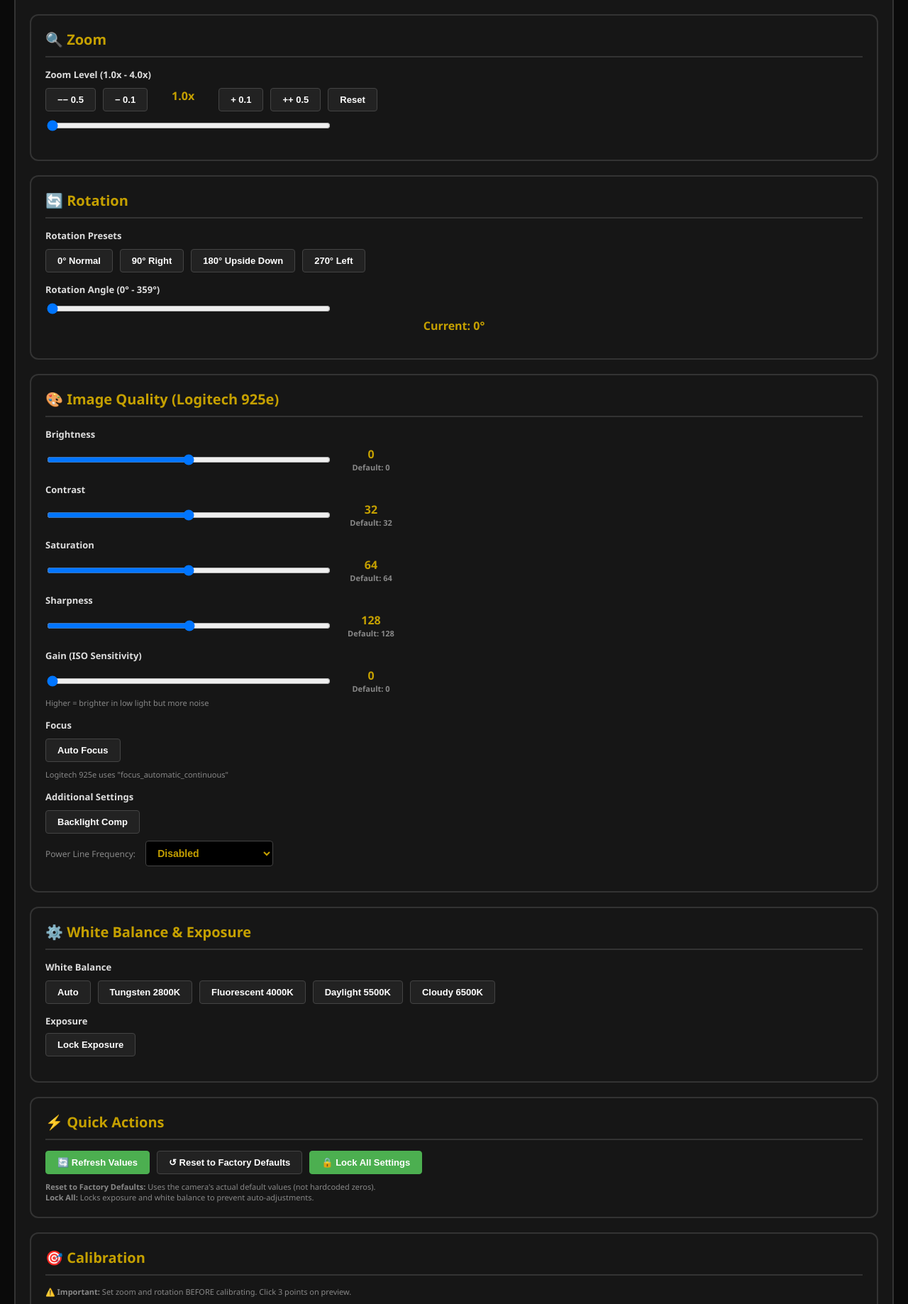
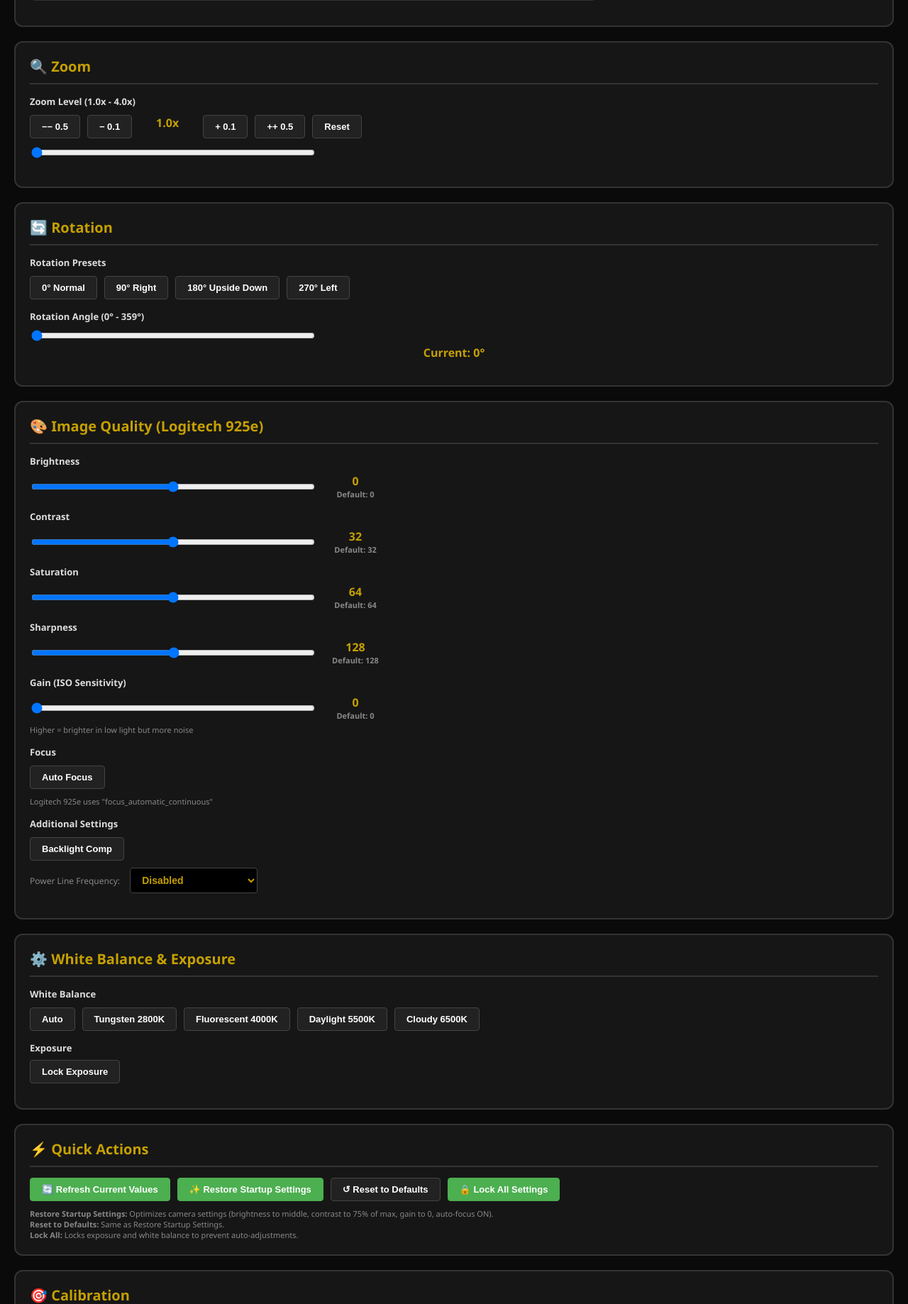
Before and after one commit to craigey/air-target-basic, a Flask app: page /camera in a window 1280 px wide. Shown: the part 966-2804 px from the top of the page at 71% size. Run offline with Flask 3, Linux system fonts and the light colour scheme; parts of the project's set-up code (start-up, migrations or seed data) failed here and were passed over.

Commit message:
Add files via upload

```diff
--- a/app.py
+++ b/app.py
@@ -183,6 +183,44 @@ def get_all_v4l2_controls(cam_id):
         return {}
 
 
+def get_focus_control_name(cam_id):
+    """
+    Detect which focus control name this camera uses.
+    Different cameras use different names:
+    - Logitech 925e uses 'focus_automatic_continuous'
+    - Some cameras use 'focus_auto'
+
+    Returns:
+        str: Control name ('focus_automatic_continuous' or 'focus_auto') or None if not supported
+    """
+    controls = get_all_v4l2_controls(cam_id)
+
+    # Check for Logitech-style control first
+    if 'focus_automatic_continuous' in controls:
+        return 'focus_automatic_continuous'
+    elif 'focus_auto' in controls:
+        return 'focus_auto'
+    else:
+        return None
+
+
+def check_focus_controls(cam_id):
+    """
+    Check which focus controls are available on this camera.
+
+    Returns:
+        dict: Available focus controls and their info
+    """
+    controls = get_all_v4l2_controls(cam_id)
+    focus_controls = {}
+
+    for key in ['focus_auto', 'focus_automatic_continuous', 'focus_absolute']:
+        if key in controls:
+            focus_controls[key] = controls[key]
+
+    return focus_controls
+
+
 @app.route("/")
 def index():
     return render_template("index.html")
@@ -273,13 +311,22 @@ def toggle_heat():
 @app.route("/heatmap_status")
 def heatmap_status():
     """Get heatmap status."""
-    from heatmap import is_heatmap_enabled, get_heatmap
-    heatmap_data = get_heatmap()
-    has_data = heatmap_data is not None and heatmap_data.max() > 0
-    return jsonify({
-        "enabled": is_heatmap_enabled(),
-        "has_data": has_data
-    })
+    try:
+        from heatmap import is_heatmap_enabled, get_heatmap
+        enabled = is_heatmap_enabled()
+
+        heatmap_data = get_heatmap()
+        has_data = False
+        if heatmap_data is not None:
+            has_data = bool(heatmap_data.max() > 0)  # Convert numpy.bool_ to Python bool
+
+        return jsonify({
+            "enabled": bool(enabled),  # Ensure Python bool
+            "has_data": bool(has_data)  # Ensure Python bool
+        })
+    except Exception as e:
+        print(f"❌ Heatmap status error: {e}")
+        return jsonify({"enabled": False, "has_data": False})
 
 
 @app.route("/reset_heatmap")
@@ -473,52 +520,116 @@ def get_white_balance_status(cam_id):
 
 @app.route("/optimize_camera/<int:cam_id>")
 def optimize_camera_route(cam_id):
-    """Auto-optimize camera settings."""
-    optimize_camera_settings(cam_id)
-    return jsonify({"success": True})
+    """Optimize camera settings to safe defaults within actual ranges."""
+    try:
+        # Get actual camera ranges
+        controls = get_all_v4l2_controls(cam_id)
+
+        # Set v4l2 controls to safe values WITHIN camera's actual ranges
+        # Brightness: 0 is middle of -64 to 64 range (safe for all cameras)
+        if 'brightness' in controls:
+            brightness_val = 0  # Middle of typical -64 to 64 range
+            brightness_val = max(controls['brightness']['min'],
+                               min(controls['brightness']['max'], brightness_val))
+            set_v4l2_control(cam_id, "brightness", brightness_val)
+            print(f"📋 Brightness set to {brightness_val} (range: {controls['brightness']['min']}-{controls['brightness']['max']})")
+
+        # Contrast: 75% of max (high but not maxed)
+        if 'contrast' in controls:
+            max_contrast = controls['contrast']['max']
+            contrast_val = int(max_contrast * 0.75)  # 75% of max
+            contrast_val = max(controls['contrast']['min'],
+                             min(controls['contrast']['max'], contrast_val))
+            set_v4l2_control(cam_id, "contrast", contrast_val)
+            print(f"📋 Contrast set to {contrast_val} (75% of max {max_contrast})")
+
+        # Gain: minimum for best quality
+        set_v4l2_control(cam_id, "gain", 0)
+
+        # Enable auto-focus (not disable!)
+        focus_control_name = get_focus_control_name(cam_id)
+        if focus_control_name:
+            set_v4l2_control(cam_id, focus_control_name, 1)  # 1 = AUTO-FOCUS ON
+            print(f"✅ Auto-focus ENABLED using {focus_control_name}")
+
+        # Also run the OpenCV optimization
+        optimize_camera_settings(cam_id)
+
+        return jsonify({
+            "success": True,
+            "message": "Camera optimized with safe values"
+        })
+    except Exception as e:
+        print(f"❌ Optimize camera error: {e}")
+        return jsonify({
+            "success": False,
+            "message": f"Failed to optimize: {str(e)}"
+        }), 500
 
 
 # ========== V4L2 Camera Control Endpoints ==========
 
 @app.route("/get_camera_controls/<int:cam_id>")
 def get_camera_controls(cam_id):
-    """Get all camera controls with proper defaults."""
-    controls = {}
+    """Get all camera controls with fixed defaults and focus control detection."""
+    try:
+        controls = get_all_v4l2_controls(cam_id)
 
-    # Define controls to fetch with safe defaults
-    control_list = {
-        "brightness": {"min": -64, "max": 64, "default": 0},
-        "contrast": {"min": 0, "max": 64, "default": 32},
-        "saturation": {"min": 0, "max": 128, "default": 64},
-        "hue": {"min": -40, "max": 40, "default": 0},
-        "white_balance_temperature_auto": {"min": 0, "max": 1, "default": 1},
-        "gamma": {"min": 72, "max": 500, "default": 100},
-        "gain": {"min": 0, "max": 255, "default": 0},
-        "power_line_frequency": {"min": 0, "max": 2, "default": 2},
-        "sharpness": {"min": 0, "max": 255, "default": 128},
-        "backlight_compensation": {"min": 0, "max": 1, "default": 0},
-        "exposure_auto": {"min": 0, "max": 3, "default": 3},
-        "exposure_absolute": {"min": 1, "max": 5000, "default": 166},
-        "focus_auto": {"min": 0, "max": 1, "default": 1},
-        "focus_absolute": {"min": 0, "max": 255, "default": 0}
-    }
+        # STARTUP OPTIMIZATION VALUES (what the camera is set to when app starts)
+        # These are the "good" defaults that match optimize_camera_settings()
+        startup_values = {
+            'brightness': 128,    # Middle of 0-255
+            'contrast': 150,      # High for pellet visibility
+            'saturation': 64,     # Middle
+            'sharpness': 128,     # Middle
+            'gain': 0,            # Minimum for quality
+        }
 
-    # Get actual values from camera
-    for control, fallback in control_list.items():
-        info = get_v4l2_control_info(cam_id, control)
-        if info.get("supported"):
-            controls[control] = info
-        else:
-            # Use fallback values if control not supported
-            controls[control] = {
-                "min": fallback["min"],
-                "max": fallback["max"],
-                "default": fallback["default"],
-                "value": fallback["default"],
-                "supported": False
-            }
+        # Fix invalid defaults (like -8193, 57343 which are V4L2 driver bugs)
+        for control_name, control_info in controls.items():
+            default = control_info.get('default', 0)
+            min_val = control_info.get('min', 0)
+            max_val = control_info.get('max', 255)
 
-    return jsonify(controls)
+            # Detect invalid defaults (outside valid range)
+            if default < min_val or default > max_val:
+                # Use startup optimization values if available, otherwise calculate middle
+                if control_name in startup_values:
+                    control_info['default'] = startup_values[control_name]
+                    print(f"⚠️  Using startup value for {control_name}: {startup_values[control_name]} (factory default {default} was invalid)")
+                elif control_name in ['brightness', 'hue']:
+                    control_info['default'] = 0  # Centered
+                elif control_name == 'contrast':
+                    control_info['default'] = 32  # Typical middle value
+                elif control_name == 'saturation':
+                    control_info['default'] = 64  # Typical middle value
+                elif control_name == 'sharpness':
+                    control_info['default'] = 128  # Middle of 0-255
+                elif control_name == 'gain':
+                    control_info['default'] = 0  # Minimum for best quality
+                elif control_name in ['white_balance_temperature']:
+                    control_info['default'] = 4000  # Typical daylight
+                else:
+                    # For unknown controls, use middle of range
+                    control_info['default'] = (max_val - min_val) // 2 + min_val
+
+                print(f"⚠️  Fixed invalid default for {control_name}: {default} → {control_info['default']}")
+            elif control_name in startup_values:
+                # Even if factory default is valid, show our optimized startup value as the "recommended" default
+                control_info['startup_optimized'] = startup_values[control_name]
+
+        # Add focus control detection info
+        focus_control_name = get_focus_control_name(cam_id)
+        controls["_focus_control_name"] = focus_control_name
+
+        # Add focus controls availability
+        focus_info = check_focus_controls(cam_id)
+        controls["_focus_controls"] = focus_info
+
+        return jsonify(controls)
+    except Exception as e:
+        print(f"❌ Get controls error: {e}")
+        return jsonify({"error": str(e)}), 500
 
 
 @app.route("/set_brightness/<int:cam_id>/<int:value>")
@@ -600,9 +711,39 @@ def set_exposure_absolute(cam_id, value):
 
 @app.route("/set_focus_auto/<int:cam_id>/<int:value>")
 def set_focus_auto(cam_id, value):
-    """Set auto focus (0=Manual, 1=Auto)."""
-    success = set_v4l2_control(cam_id, "focus_auto", value)
-    return jsonify({"success": success, "value": value})
+    """Set auto focus using correct control name for this camera."""
+    try:
+        # Detect which control name to use
+        control_name = get_focus_control_name(cam_id)
+
+        if control_name is None:
+            return jsonify({
+                "success": False,
+                "error": "Auto-focus not supported on this camera"
+            }), 404
+
+        # Set the control
+        success = set_v4l2_control(cam_id, control_name, value)
+
+        if success:
+            print(f"✅ Auto-focus {'enabled' if value else 'disabled'} using {control_name}")
+            return jsonify({
+                "success": True,
+                "focus_auto": bool(value),
+                "control_name": control_name
+            })
+        else:
+            return jsonify({
+                "success": False,
+                "error": f"Failed to set {control_name}"
+            }), 500
+
+    except Exception as e:
+        print(f"❌ Focus auto error: {e}")
+        return jsonify({
+            "success": False,
+            "error": str(e)
+        }), 500
 
 
 @app.route("/set_focus/<int:cam_id>/<int:value>")
@@ -614,27 +755,71 @@ def set_focus(cam_id, value):
 
 @app.route("/reset_camera_controls/<int:cam_id>")
 def reset_camera_controls(cam_id):
-    """Reset all camera controls to their factory defaults."""
+    """Reset camera controls to safe defaults within actual camera ranges."""
     try:
         controls = get_all_v4l2_controls(cam_id)
-        success_count = 0
 
+        # IMPORTANT: Use values that are WITHIN the actual camera's ranges!
+        # Logitech 925e has: brightness (-64 to 64), contrast (0 to 64)
+        # These values are calculated to work across different camera models
+        startup_optimized_defaults = {
+            'brightness': 0,           # Middle of typical -64 to 64 range (safer than 128!)
+            'contrast': 48,            # High but within 0-64 range (not 150!)
+            'saturation': 64,          # Middle of 0-128 range
+            'sharpness': 128,          # Middle of 0-255 range
+            'gain': 0,                 # Minimum gain for best quality
+            'exposure_absolute': 166,  # Common default
+            'white_balance_temperature': 4000,  # Daylight
+            'power_line_frequency': 2, # 60Hz (use 1 for 50Hz)
+            'backlight_compensation': 0,  # Off
+            'hue': 0                   # Centered
+        }
+
+        # For focus controls, ENABLE auto-focus (not disable!)
+        focus_control_name = get_focus_control_name(cam_id)
+        if focus_control_name:
+            startup_optimized_defaults[focus_control_name] = 1  # Auto-focus ON
+
+        reset_count = 0
         for control_name, control_info in controls.items():
-            default_value = control_info.get("default")
-            if default_value is not None:
-                if set_v4l2_control(cam_id, control_name, default_value):
-                    success_count += 1
+            default = control_info.get("default", 0)
+            min_val = control_info.get("min", 0)
+            max_val = control_info.get("max", 255)
+
+            # Decide which default to use
+            if control_name in startup_optimized_defaults:
+                # Use our safe default, but clamp to actual range
+                target_value = startup_optimized_defaults[control_name]
+                target_value = max(min_val, min(max_val, target_value))
+                print(f"📋 Using safe value for {control_name}: {target_value} (range: {min_val}-{max_val})")
+            elif default < min_val or default > max_val:
+                # Factory default is invalid, calculate middle of range
+                target_value = (max_val - min_val) // 2 + min_val
+                print(f"⚠️  Invalid factory default for {control_name}, using middle: {target_value}")
+            else:
+                # Factory default is valid, use it
+                target_value = default
+
+            # Double-check clamping
+            target_value = max(min_val, min(max_val, target_value))
+
+            # Set the control
+            if set_v4l2_control(cam_id, control_name, target_value):
+                reset_count += 1
+
+        print(f"✅ Reset {reset_count} controls to safe defaults")
 
         return jsonify({
             "success": True,
-            "message": f"Reset {success_count} controls to defaults",
-            "count": success_count
+            "message": f"Reset {reset_count} controls to safe defaults",
+            "count": reset_count
         })
     except Exception as e:
+        print(f"❌ Reset controls error: {e}")
         return jsonify({
             "success": False,
             "message": f"Failed to reset: {str(e)}"
-        })
+        }), 500
 
 
 # ========== Lane Name Management ==========
--- a/templates/camera.html
+++ b/templates/camera.html
@@ -28,7 +28,8 @@
     .btn-group { display: flex; gap: 10px; flex-wrap: wrap; margin: 10px 0; }
     .btn-small { padding: 8px 16px; font-size: 13px; background: #222; color: #fff; border: 1px solid #444; border-radius: 4px; cursor: pointer; font-weight: 700; transition: all 0.2s; }
     .btn-small:hover { background: #333; }
-    .btn-small.active { background: #4CAF50; border-color: #4CAF50; color: #fff; }
+    .btn-small.active { background: #4CAF50; border-color: #4CAF50; color: #fff; box-shadow: 0 0 10px rgba(76, 175, 80, 0.5); }
+    .btn-small.inactive { background: #f44336; border-color: #f44336; color: #fff; box-shadow: 0 0 10px rgba(244, 67, 54, 0.5); }
     .btn-small.locked { background: #f44336; border-color: #f44336; }
     .btn-primary { background: #4CAF50; border-color: #4CAF50; }
     .btn-primary:hover { background: #45a049; }
@@ -67,19 +68,12 @@
   <div class="section">
     <div class="section-header">📹 Select Camera</div>
     <div class="form-group">
-      <label class="form-label">Focus</label>
-      <div class="btn-group">
-        <button class="btn-small" id="focusAutoBtn" onclick="toggleAutoFocus()">Auto Focus</button>
+      <label class="form-label">Camera Selection</label>
+      <select id="cameraSelect" class="slider" onchange="changeCamera()">
+        <!-- Populated dynamically -->
+      </select>
+      <div class="form-help">Select which camera to configure</div>
     </div>
-      <div id="manualFocusGroup" class="slider-group" style="display: none; margin-top: 10px;">
-        <input type="range" id="focusSlider" class="slider" min="0" max="255" value="0" oninput="setFocus(this.value)">
-        <div class="value-display">
-          <span id="focusValue">0</span>
-          <small>Range: <span id="focusMin">0</span>-<span id="focusMax">255</span></small>
-          <small style="display: block;">Default: <span id="focusDefault">0</span></small>
-        </div>
-      </div>
-      <div class="form-help">Auto-focus recommended for best results. Disable only if you need manual control.</div>
   </div>
 
   <div class="section">
@@ -239,12 +233,14 @@
   <div class="section">
     <div class="section-header">⚡ Quick Actions</div>
     <div class="btn-group">
-      <button class="btn-small btn-primary" onclick="loadCameraControls()">🔄 Refresh Values</button>
-      <button class="btn-small" onclick="resetCameraToDefaults()">↺ Reset to Factory Defaults</button>
+      <button class="btn-small btn-primary" onclick="loadCameraControls()">🔄 Refresh Current Values</button>
+      <button class="btn-small btn-primary" onclick="restoreStartupSettings()">✨ Restore Startup Settings</button>
+      <button class="btn-small" onclick="resetCameraToDefaults()">↺ Reset to Defaults</button>
       <button class="btn-small btn-primary" onclick="lockAllSettings()">🔒 Lock All Settings</button>
     </div>
     <div class="form-help">
-      <strong>Reset to Factory Defaults:</strong> Uses the camera's actual default values (not hardcoded zeros).<br>
+      <strong>Restore Startup Settings:</strong> Optimizes camera settings (brightness to middle, contrast to 75% of max, gain to 0, auto-focus ON).<br>
+      <strong>Reset to Defaults:</strong> Same as Restore Startup Settings.<br>
       <strong>Lock All:</strong> Locks exposure and white balance to prevent auto-adjustments.
     </div>
   </div>
@@ -291,11 +287,26 @@ window.onload = function() {
 async function initCameras() {
   try {
     const response = await fetch('/camera_urls');
+    if (!response.ok) {
+      throw new Error(`HTTP ${response.status}`);
+    }
+
     const data = await response.json();
-    allCameras = data.cameras;
+    allCameras = data.cameras || [];
 
     const select = document.getElementById('cameraSelect');
+    if (!select) {
+      console.warn('Camera select element not found');
+      return;
+    }
+
     select.innerHTML = '';
+
+    if (allCameras.length === 0) {
+      // No cameras configured, use default
+      allCameras = [{camera_id: 0, lane: 'Lane 1'}];
+    }
+
     allCameras.forEach(cam => {
       const option = document.createElement('option');
       const camNum = cam.camera_id + 1;
@@ -309,7 +320,16 @@ async function initCameras() {
       changeCamera();
     }
   } catch (err) {
-    showToast('Failed to load cameras', 'error');
+    console.error('Failed to load cameras:', err);
+    // Don't show toast - it's annoying and cameras still work
+    // Use fallback to camera 0
+    allCameras = [{camera_id: 0, lane: 'Lane 1'}];
+    currentCamera = 0;
+
+    const select = document.getElementById('cameraSelect');
+    if (select) {
+      select.innerHTML = '<option value="0">Camera 1</option>';
+    }
   }
 }
 
@@ -416,21 +436,31 @@ async function loadCameraControls() {
     updateSlider('sharpnessSlider', 'sharpnessValue', 'sharpnessDefault', controls.sharpness);
     updateSlider('gainSlider', 'gainValue', 'gainDefault', controls.gain);
 
-    // FIX: Initialize auto-focus button state correctly
-    const focusAutoControl = controls.focus_auto || controls.focus_automatic_continuous;
-    if (focusAutoControl && focusAutoControl.value === 1) {
-      // Auto-focus is enabled
-      document.getElementById('focusAutoBtn').classList.add('active');
+    // Initialize auto-focus button state from camera using detected control name
+    const focusControlName = controls._focus_control_name;
+    let focusAutoEnabled = false;
+
+    if (focusControlName && controls[focusControlName]) {
+      focusAutoEnabled = controls[focusControlName].value === 1;
+    }
+
+    const focusBtn = document.getElementById('focusAutoBtn');
+    if (focusBtn) {
+      if (focusAutoEnabled) {
+        // Auto-focus is ON - button should be GREEN
+        focusBtn.classList.add('active');
+        focusBtn.classList.remove('inactive');
         autoFocusEnabled = true;
         document.getElementById('manualFocusGroup').style.display = 'none';
       } else {
-      // Manual focus mode
-      document.getElementById('focusAutoBtn').classList.remove('active');
+        // Auto-focus is OFF - button should be RED
+        focusBtn.classList.remove('active');
+        focusBtn.classList.add('inactive');
         autoFocusEnabled = false;
         document.getElementById('manualFocusGroup').style.display = 'flex';
 
         // Set focus slider range from actual camera capabilities
-      if (controls.focus_absolute && controls.focus_absolute.supported) {
+        if (controls.focus_absolute) {
           const focusSlider = document.getElementById('focusSlider');
           if (focusSlider) {
             focusSlider.min = controls.focus_absolute.min;
@@ -441,11 +471,14 @@ async function loadCameraControls() {
           const focusValue = document.getElementById('focusValue');
           if (focusValue) focusValue.textContent = controls.focus_absolute.value;
 
-        // Update focus range display if you have these elements
+          // Update focus range display
           const focusMin = document.getElementById('focusMin');
           const focusMax = document.getElementById('focusMax');
+          const focusDefault = document.getElementById('focusDefault');
           if (focusMin) focusMin.textContent = controls.focus_absolute.min;
           if (focusMax) focusMax.textContent = controls.focus_absolute.max;
+          if (focusDefault) focusDefault.textContent = controls.focus_absolute.default;
+        }
       }
     }
 
@@ -564,18 +597,36 @@ async function toggleAutoFocus() {
   const manualGroup = document.getElementById('manualFocusGroup');
 
   try {
-    await fetch(`/set_focus_auto/${currentCamera}/${autoFocusEnabled ? 1 : 0}`);
+    const response = await fetch(`/set_focus_auto/${currentCamera}/${autoFocusEnabled ? 1 : 0}`);
+    const result = await response.json();
 
+    if (result.success) {
       if (autoFocusEnabled) {
+        // Auto-focus ON - GREEN button
         btn.classList.add('active');
+        btn.classList.remove('inactive');
         manualGroup.style.display = 'none';
         showToast('Auto-focus enabled', 'success');
       } else {
+        // Auto-focus OFF - RED button
         btn.classList.remove('active');
+        btn.classList.add('inactive');
         manualGroup.style.display = 'flex';
+
+        // Reload controls to get updated focus slider range
+        loadCameraControls();
+
         showToast('Manual focus enabled', 'success');
       }
+    } else {
+      // API call failed, revert state
+      autoFocusEnabled = !autoFocusEnabled;
+      showToast(result.error || 'Failed to toggle auto-focus', 'error');
+    }
   } catch (err) {
+    // Network error, revert state
+    autoFocusEnabled = !autoFocusEnabled;
+    console.error('Auto-focus toggle error:', err);
     showToast('Failed to toggle auto-focus', 'error');
   }
 }
@@ -617,7 +668,7 @@ async function setPowerLineFreq(value) {
 }
 
 async function resetCameraToDefaults() {
-  showConfirm('Reset to Factory Defaults', 'Reset all camera controls to factory defaults? This uses the camera\'s actual default values.', async () => {
+  showConfirm('Reset to Defaults', 'Reset all camera controls to startup-optimized values? This will restore brightness, contrast, and gain to the values used when the app starts.', async () => {
     try {
       const response = await fetch(`/reset_camera_controls/${currentCamera}`);
       const data = await response.json();
@@ -630,6 +681,24 @@ async function resetCameraToDefaults() {
       }
     } catch (err) {
       showToast('Failed to reset controls', 'error');
+    }
+  });
+}
+
+async function restoreStartupSettings() {
+  showConfirm('Restore Startup Settings', 'Restore camera to optimized settings?<br><br>This will:<br>• Set brightness to middle of range<br>• Set contrast to 75% of max<br>• Set gain to 0<br>• Enable auto-focus', async () => {
+    try {
+      const response = await fetch(`/optimize_camera/${currentCamera}`);
+      const data = await response.json();
+
+      if (data.success) {
+        setTimeout(loadCameraControls, 500);
+        showToast('Camera settings optimized!', 'success');
+      } else {
+        showToast('Failed to optimize settings', 'error');
+      }
+    } catch (err) {
+      showToast('Failed to optimize settings', 'error');
     }
   });
 }
```
Lines whose indentation alone changed are shown as unchanged.
